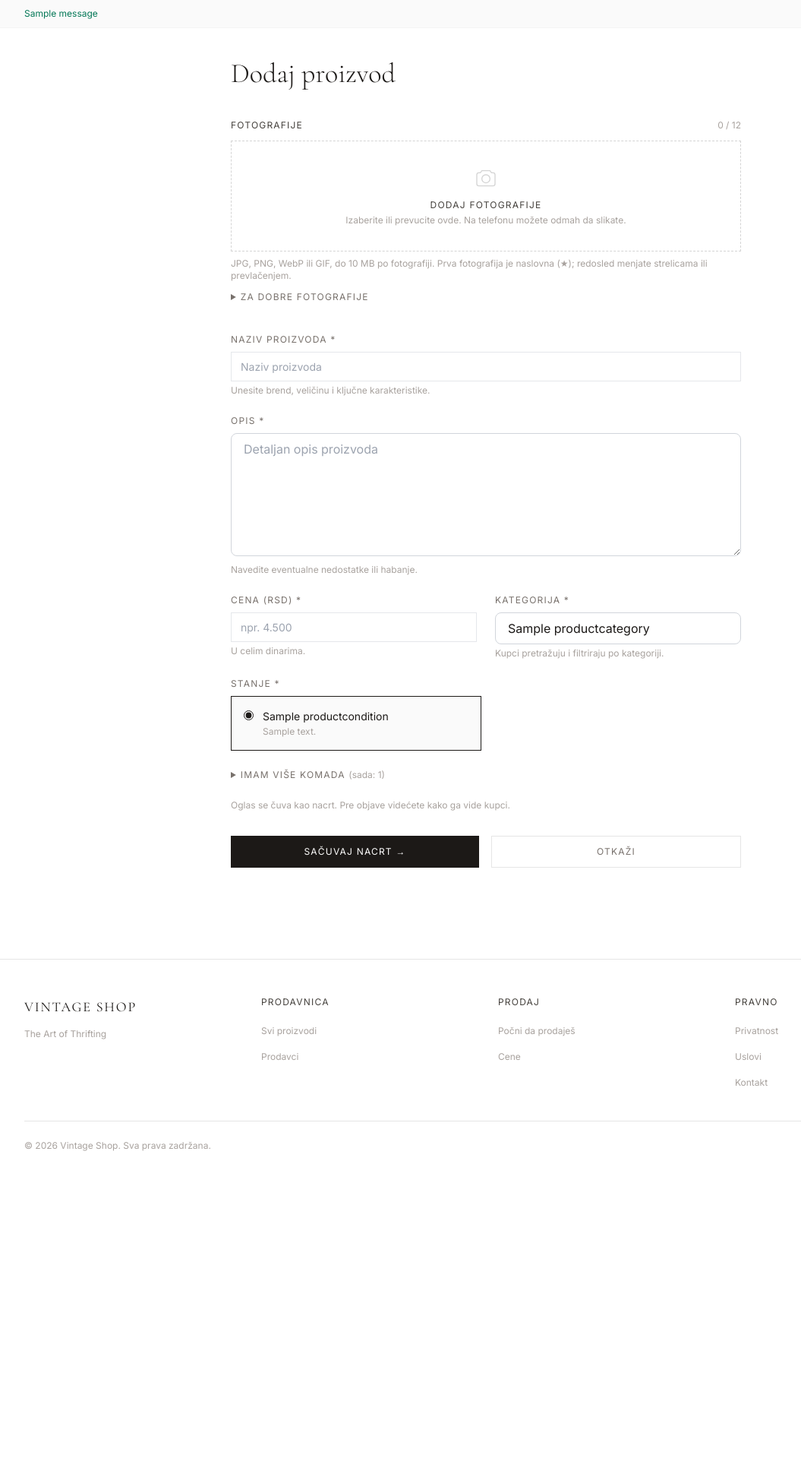
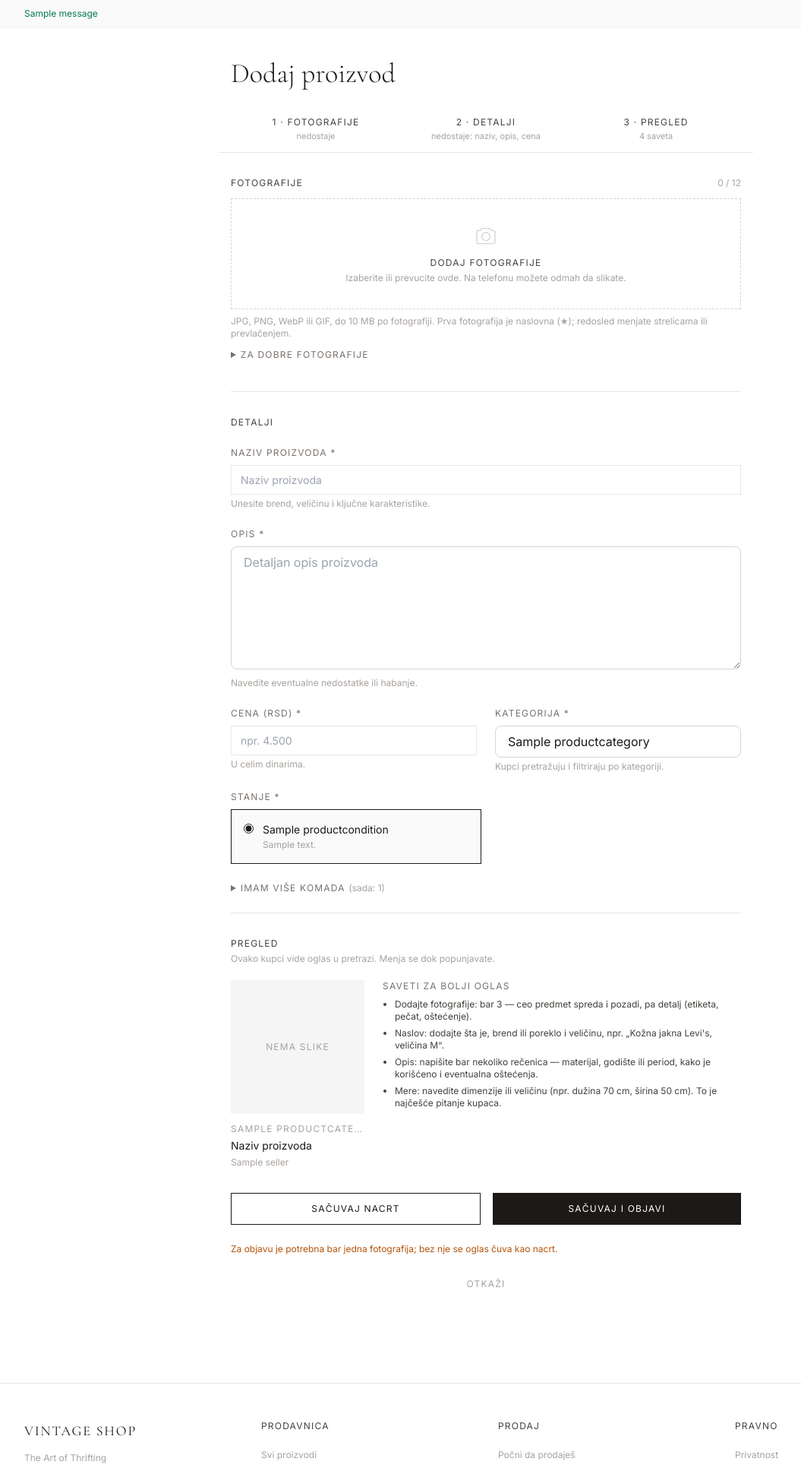
Before and after one commit to ivotripunovic/vintage_shop, a Django app: page /products/create/ in a window 1280 px wide. Shown: the part 102-2042 px from the top of the page at 76% size, without its empty margins (0-1055 px from the left). Before the commit the page ends 1617 px from the top, so only its background shows below. Run offline with Django 4.2, Linux system fonts and the light colour scheme; a user stored in the database is signed in; data comes from the database, SQL or seed files in the repository; tables that the repository leaves empty hold one stand-in row (values such as "Sample post"); one stand-in notice (Sample message) is shown; some libraries are stand-ins or nearby versions.

Commit message:
Step bar, live buyer preview and publish from the new-listing form
The listing form is one page in three parts: Fotografije, Detalji,
Pregled. A sticky step bar under the site header says what each part
still needs (photo count, missing required fields, number of tips).

Pregled draws the buyer's search card from the form as the seller types
(cover, category, title, price, shop) and lists tips live. The text
rules run in the browser with the thresholds and messages from
products/quality.py, so they match the tips shown after saving.

A new listing can be published straight from the form ("Sačuvaj i
objavi"), through the same publish_error rules: without a photo or a
free listing slot it stays a draft and says why.

Closes #44

```diff
--- a/products/views.py
+++ b/products/views.py
@@ -31,7 +31,16 @@ from .photos import (
     posted_ids,
 )
 from .popularity import recent_viewer_count, record_view
-from .quality import listing_report
+from .quality import (
+    MIN_CAPITALS,
+    MIN_DESCRIPTION_CHARS,
+    MIN_PHOTOS,
+    MIN_TITLE_CHARS,
+    MIN_TITLE_WORDS,
+    TEXT_TIPS,
+    count_tip,
+    listing_report,
+)
 
 # Statuses a seller can move to published / archived from the edit form
 PUBLISHABLE_STATUSES = ("draft", "expired", "archived")
@@ -82,11 +91,23 @@ def _form_context(seller, form, photos, photo_errors, product=None):
         "photo_errors": photo_errors,
         "max_photos": MAX_PHOTOS,
         "max_image_mb": MAX_IMAGE_MB,
+        "shop_name": seller.shop_name,
+        # For the live tips in the preview (static/js/listing-preview.js)
+        "text_tips": TEXT_TIPS,
+        "tip_rules": {
+            "min_photos": MIN_PHOTOS,
+            "min_title_chars": MIN_TITLE_CHARS,
+            "min_title_words": MIN_TITLE_WORDS,
+            "min_capitals": MIN_CAPITALS,
+            "min_description_chars": MIN_DESCRIPTION_CHARS,
+        },
+        "count_tips": {"none": count_tip(0), "few": count_tip(1)},
     }
     if product is None:
         context.update(
             page_title="Dodaj proizvod",
             autosave_key=f"product-form:{seller.id}:new",
+            listings_left=seller.listings_left_this_month(),
         )
     else:
         context.update(
@@ -146,7 +167,17 @@ def product_create_view(request):
                 messages.warning(
                     request, f"Sačuvano je prvih {MAX_PHOTOS} fotografija."
                 )
-            if kept:
+            if request.POST.get("action") == "publish":
+                # Same rules as everywhere: a photo, and a free listing slot
+                error = publish_error(seller, product)
+                if error:
+                    messages.error(request, f"Nacrt je sačuvan, ali: {error}")
+                else:
+                    product.publish()
+                    messages.success(
+                        request, f'"{product.title}" je objavljen i vidljiv kupcima.'
+                    )
+            elif kept:
                 messages.success(request, "Nacrt je sačuvan.")
             else:
                 messages.success(
--- /dev/null
+++ b/static/js/listing-preview.js
@@ -0,0 +1,162 @@
+/*
+ * Step bar and live preview on the listing form
+ * (templates/products/product_form.html).
+ *
+ * - Keeps the step bar below the sticky site header, whose height changes.
+ * - Shows what each part still needs: photos, required details, tips.
+ * - Draws the buyer's search card from the form as the seller types.
+ * - Checks the text rules of products/quality.py live; the messages come
+ *   from the page, so the wording matches the tips after saving.
+ */
+(function () {
+    "use strict";
+
+    var form = document.getElementById("product-form");
+    var steps = document.getElementById("listing-steps");
+    var grid = document.getElementById("photo-grid");
+    var rulesEl = document.getElementById("listing-tip-rules");
+    if (!form || !steps || !grid || !rulesEl) return;
+
+    var rules = JSON.parse(rulesEl.textContent);
+    var maxPhotos = (document.getElementById("fotografije") || {}).dataset.maxPhotos;
+
+    // --- Step bar under the sticky header ---------------------------------
+
+    var header = document.querySelector("body > header, header.sticky");
+    function placeSteps() {
+        var height = header ? header.getBoundingClientRect().height : 0;
+        document.documentElement.style.setProperty("--header-height", height + "px");
+    }
+    if (header && window.ResizeObserver) new ResizeObserver(placeSteps).observe(header);
+    placeSteps();
+
+    // --- Reading the form -------------------------------------------------
+
+    function field(name) {
+        return form.elements[name];
+    }
+    function value(name) {
+        var el = field(name);
+        return el ? String(el.value || "").trim() : "";
+    }
+    function photos() {
+        // Uploaded photos only; one still uploading isn't on the listing yet
+        return grid.querySelectorAll("li.photo-item[data-id]");
+    }
+    function photoHasTips() {
+        return Array.prototype.some.call(photos(), function (li) {
+            var cover = li.querySelector(".photo-cover-tip");
+            return li.querySelector(".photo-tips li") || (cover && !cover.classList.contains("hidden"));
+        });
+    }
+
+    var REQUIRED = [
+        ["title", "naziv"],
+        ["description", "opis"],
+        ["price", "cena"],
+        ["category", "kategorija"],
+        ["condition", "stanje"],
+    ];
+
+    // --- The text rules from products/quality.py --------------------------
+
+    function textFailures(title, description) {
+        var failed = [];
+        var words = title.split(/\s+/).filter(Boolean);
+        if (title.length < rules.min_title_chars || words.length < rules.min_title_words) {
+            failed.push("title");
+        }
+        var letters = title.match(/\p{L}/gu) || [];
+        var shouting = letters.every(function (c) {
+            return c === c.toUpperCase() && c !== c.toLowerCase();
+        });
+        if (letters.length >= rules.min_capitals && shouting) failed.push("capitals");
+        if (description.length < rules.min_description_chars) failed.push("description");
+        if (!/\d/.test(description)) failed.push("measurements");
+        return failed;
+    }
+
+    // --- Drawing ----------------------------------------------------------
+
+    function setStatus(step, text, done) {
+        var el = steps.querySelector('[data-step-status="' + step + '"]');
+        el.textContent = text;
+        el.classList.toggle("text-emerald-700", !!done);
+        el.classList.toggle("text-stone-400", !done);
+    }
+
+    function formatPrice(raw) {
+        var digits = raw.replace(/[. ]/g, "").replace(/[.,]0{1,2}$/, "");
+        if (!/^\d+$/.test(digits)) return "";
+        return Number(digits).toLocaleString("de-DE") + " RSD";
+    }
+
+    function categoryName() {
+        var select = field("category");
+        if (!select || !select.value) return "";
+        var text = select.options[select.selectedIndex].text;
+        // Subcategories read "Parent › Child"; the card shows the child
+        return text.split("›").pop().trim();
+    }
+
+    function update() {
+        var photoList = photos();
+        var count = photoList.length;
+
+        // 1 · Photos
+        setStatus("photos", count ? "✓ " + count + " / " + maxPhotos : "nedostaje", count > 0);
+
+        // 2 · Details
+        var missing = REQUIRED.filter(function (pair) { return !value(pair[0]); })
+            .map(function (pair) { return pair[1]; });
+        setStatus("details", missing.length ? "nedostaje: " + missing.join(", ") : "✓ popunjeno", !missing.length);
+
+        // 3 · Preview: the card
+        var cover = photoList[0] && photoList[0].querySelector("img");
+        var image = document.getElementById("preview-image");
+        if (cover && cover.src) image.src = cover.src;
+        image.classList.toggle("hidden", !cover);
+        document.getElementById("preview-no-image").classList.toggle("hidden", !!cover);
+        document.getElementById("preview-title").textContent = value("title") || "Naziv proizvoda";
+        document.getElementById("preview-price").textContent = formatPrice(value("price"));
+        document.getElementById("preview-category").textContent = categoryName();
+
+        // 3 · Preview: the tips
+        var shown = textFailures(value("title"), value("description"));
+        var countTip = document.querySelector('#preview-tips [data-tip="count"]');
+        if (count < rules.min_photos) {
+            countTip.textContent = count ? countTip.dataset.few : countTip.dataset.none;
+            shown.push("count");
+        }
+        if (photoHasTips()) shown.push("photos");
+        Array.prototype.forEach.call(document.querySelectorAll("#preview-tips [data-tip]"), function (li) {
+            li.classList.toggle("hidden", shown.indexOf(li.dataset.tip) === -1);
+        });
+        document.getElementById("preview-ok").classList.toggle("hidden", shown.length > 0);
+        setStatus("preview", shown.length ? shown.length + (shown.length === 1 ? " savet" : " saveta") : "✓ spremno", !shown.length);
+
+        var needsPhoto = document.getElementById("publish-needs-photo");
+        if (needsPhoto) needsPhoto.classList.toggle("hidden", count > 0);
+    }
+
+    var pending;
+    function soon() {
+        clearTimeout(pending);
+        pending = setTimeout(update, 150);
+    }
+    form.addEventListener("input", soon);
+    form.addEventListener("change", soon);
+    // Photos added, removed, reordered or finished uploading (data-id set,
+    // tips filled in) all change the grid
+    new MutationObserver(soon).observe(grid, {
+        childList: true,
+        subtree: true,
+        attributes: true,
+        attributeFilter: ["data-id", "class"],
+    });
+    // Autosave may refill the fields after load ("Vrati")
+    document.addEventListener("click", function (event) {
+        if (event.target.id === "autosave-restore") soon();
+    });
+    update();
+})();
--- a/templates/products/_photo_item.html
+++ b/templates/products/_photo_item.html
@@ -1,6 +1,6 @@
 {# One photo on the listing form. Also cloned by static/js/listing-photos.js from the empty copy in <template> (photo is None there). #}
 <li {% if photo %}id="{% if photo.kind == 'image' %}image-{% else %}upload-{% endif %}{{ photo.id }}" data-id="{{ photo.id }}" data-kind="{{ photo.kind }}" data-remove-url="{{ photo.remove_url }}"{% endif %}
-    class="photo-item scroll-mt-40" aria-label="{% if forloop.first %}Naslovna fotografija{% else %}Fotografija {{ forloop.counter }}{% endif %}">
+    class="photo-item scroll-mt-56" aria-label="{% if forloop.first %}Naslovna fotografija{% else %}Fotografija {{ forloop.counter }}{% endif %}">
     {% if photo.kind == "upload" %}<input type="hidden" name="photos" value="{{ photo.id }}" form="product-form">{% endif %}
     <div class="photo-frame relative aspect-square bg-neutral-100 overflow-hidden">
         <img src="{% if photo %}{{ photo.thumb_url }}{% endif %}" alt="" class="w-full h-full object-cover" draggable="false">
--- a/templates/products/product_form.html
+++ b/templates/products/product_form.html
@@ -5,10 +5,19 @@
 {% block content %}
 
 <div class="max-w-2xl mx-auto">
-    <h1 class="font-serif text-4xl font-light mb-10">{{ page_title }}</h1>
+    <h1 class="font-serif text-4xl font-light mb-6">{{ page_title }}</h1>
+
+    {# One page in three parts; the bar shows what each still needs (static/js/listing-preview.js) #}
+    <nav id="listing-steps" aria-label="Delovi oglasa" class="sticky z-40 bg-white border-b border-neutral-200 mb-8 -mx-4 px-4" style="top: var(--header-height, 0px)">
+        <ol class="grid grid-cols-3 text-center">
+            <li><a href="#fotografije" class="block py-3 hover:bg-neutral-50"><span class="block text-xs uppercase tracking-widest text-stone-700">1 · Fotografije</span><span class="block text-[11px] text-stone-400 mt-0.5" data-step-status="photos">{{ photos|length }} / {{ max_photos }}</span></a></li>
+            <li><a href="#detalji" class="block py-3 hover:bg-neutral-50"><span class="block text-xs uppercase tracking-widest text-stone-700">2 · Detalji</span><span class="block text-[11px] text-stone-400 mt-0.5" data-step-status="details">&nbsp;</span></a></li>
+            <li><a href="#pregled" class="block py-3 hover:bg-neutral-50"><span class="block text-xs uppercase tracking-widest text-stone-700">3 · Pregled</span><span class="block text-[11px] text-stone-400 mt-0.5" data-step-status="preview">&nbsp;</span></a></li>
+        </ol>
+    </nav>
 
     {# Photos first: for second-hand goods the photo is the listing. Outside the form so the no-JS move/delete forms can live here; inputs join the form via form="product-form". #}
-    <section id="fotografije" class="scroll-mt-40 mb-10"
+    <section id="fotografije" class="scroll-mt-56 mb-10"
              data-upload-url="{% url 'photo_upload' %}"
              {% if product %}data-product-id="{{ product.id }}" data-reorder-url="{% url 'product_image_reorder' product.id %}"{% endif %}
              data-max-photos="{{ max_photos }}" data-max-mb="{{ max_image_mb }}" data-max-edge="2000">
@@ -65,6 +74,8 @@
             {% for error in form.non_field_errors %}<p class="text-xs text-red-600">{{ error }}</p>{% endfor %}
         </div>
         {% endif %}
+
+        <h2 id="detalji" class="scroll-mt-56 text-xs uppercase tracking-widest text-stone-700 border-t border-neutral-200 pt-8">Detalji</h2>
 
         <div>
             <label for="{{ form.title.id_for_label }}" class="block text-xs uppercase tracking-widest text-stone-500 mb-2">Naziv proizvoda *</label>
@@ -123,6 +134,38 @@
             </div>
         </details>
 
+
+        <section id="pregled" class="scroll-mt-56 border-t border-neutral-200 pt-8" aria-labelledby="pregled-title">
+            <h2 id="pregled-title" class="text-xs uppercase tracking-widest text-stone-700 mb-1">Pregled</h2>
+            <p class="text-xs text-stone-400 mb-5">Ovako kupci vide oglas u pretrazi. Menja se dok popunjavate.</p>
+            <div class="flex flex-col sm:flex-row gap-6">
+                {# Same markup as the browse card (products/browse.html) #}
+                <div id="preview-card" class="w-44 shrink-0" aria-hidden="true">
+                    <div class="aspect-square bg-neutral-100 overflow-hidden mb-3">
+                        <img id="preview-image" src="{% if photos %}{{ photos.0.thumb_url }}{% endif %}" alt="" class="w-full h-full object-cover{% if not photos %} hidden{% endif %}">
+                        <div id="preview-no-image" class="w-full h-full flex items-center justify-center{% if photos %} hidden{% endif %}">
+                            <span class="text-xs uppercase tracking-widest text-neutral-400">Nema slike</span>
+                        </div>
+                    </div>
+                    <p id="preview-category" class="text-xs uppercase tracking-widest text-stone-400 mb-1 truncate"></p>
+                    <h3 id="preview-title" class="text-sm text-stone-900 mb-1 truncate">{{ form.title.value|default:"Naziv proizvoda" }}</h3>
+                    <p id="preview-price" class="text-sm font-light text-stone-600"></p>
+                    <p class="text-xs text-stone-400 mt-0.5">{{ shop_name }}</p>
+                </div>
+                <div class="flex-1 min-w-0">
+                    <p class="text-xs uppercase tracking-widest text-stone-500 mb-2">Saveti za bolji oglas</p>
+                    <ul id="preview-tips" class="text-xs text-stone-700 space-y-1.5 list-disc pl-4" aria-live="polite">
+                        <li data-tip="count" data-none="{{ count_tips.none }}" data-few="{{ count_tips.few }}" class="hidden"></li>
+                        <li data-tip="photos" class="hidden">Pogledajte savete ispod fotografija.</li>
+                        {% for check, message in text_tips.items %}<li data-tip="{{ check }}" class="hidden">{{ message }}</li>{% endfor %}
+                    </ul>
+                    <p id="preview-ok" class="hidden text-xs text-emerald-700">Odlično — oglas ima sve što kupci traže.</p>
+                    <noscript><p class="text-xs text-stone-400">Saveti se prikazuju posle čuvanja, na stranici oglasa.</p></noscript>
+                </div>
+            </div>
+            {{ tip_rules|json_script:"listing-tip-rules" }}
+        </section>
+
         {% if product %}
         <p class="text-xs text-stone-400">Status: <span class="text-stone-700">{{ product.get_status_display }}</span></p>
 
@@ -144,11 +187,15 @@
         </div>
         {% endif %}
         {% else %}
-        <p class="text-xs text-stone-400">Oglas se čuva kao nacrt. Pre objave videćete kako ga vide kupci.</p>
-
         <div class="flex flex-col sm:flex-row gap-4 pt-2">
-            <button type="submit" class="flex-1 text-xs uppercase tracking-widest bg-stone-900 text-white py-3 hover:bg-stone-700 transition-colors">Sačuvaj nacrt →</button>
-            <a href="{% url 'seller_products_list' %}" class="flex-1 text-center text-xs uppercase tracking-widest border border-neutral-200 text-stone-500 py-3 hover:border-stone-400 hover:text-stone-900 transition-colors">Otkaži</a>
+            {# Save comes first: Enter in a text field triggers the first submit button #}
+            <button type="submit" name="action" value="save" class="flex-1 text-xs uppercase tracking-widest border border-stone-900 text-stone-900 py-3 hover:bg-neutral-50 transition-colors">Sačuvaj nacrt</button>
+            <button type="submit" name="action" value="publish" class="flex-1 text-xs uppercase tracking-widest bg-stone-900 text-white py-3 hover:bg-stone-700 transition-colors">Sačuvaj i objavi</button>
+        </div>
+        <p id="publish-needs-photo" class="text-xs text-amber-700{% if photos %} hidden{% endif %}">Za objavu je potrebna bar jedna fotografija; bez nje se oglas čuva kao nacrt.</p>
+        {% if listings_left is not None %}<p class="text-xs text-stone-400">Objava koristi 1 od preostalih {{ listings_left }} novih oglasa ovog meseca.</p>{% endif %}
+        <div class="text-center">
+            <a href="{% url 'seller_products_list' %}" class="text-xs uppercase tracking-widest text-stone-400 hover:text-stone-900 transition-colors">Otkaži</a>
         </div>
         {% endif %}
     </form>
@@ -246,5 +293,6 @@
 })();
 </script>
 <script src="{% static 'js/listing-photos.js' %}" defer></script>
+<script src="{% static 'js/listing-preview.js' %}" defer></script>
 
 {% endblock %}
```
Also changed, not shown: products/quality.py (+30 -40 lines), products/test_photo_uploads.py (+67 -0 lines).
